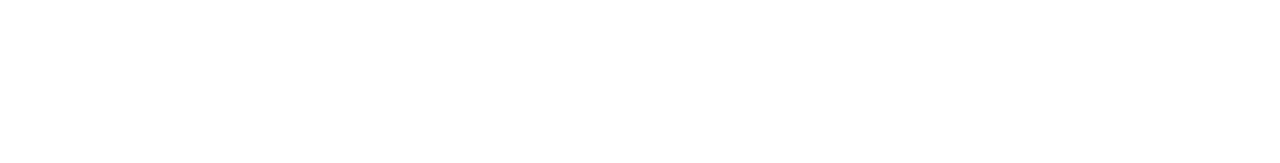
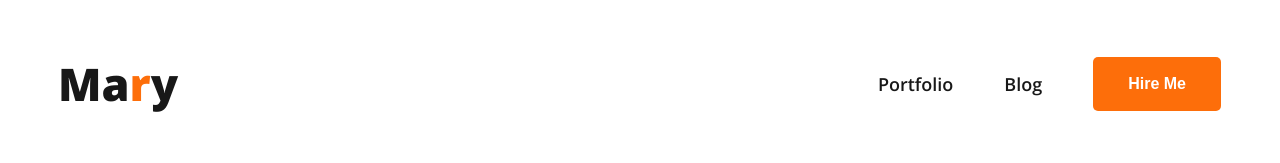
Before and after one commit to Asadul-Islam-Anik/web-developer-portfolio2, a plain HTML site: page index.html in a window 1280 px wide. Drawn offline with nearby package versions, Linux system fonts and the light colour scheme.

Commit message:
second commit

```diff
--- a/index.html
+++ b/index.html
@@ -4,10 +4,21 @@
     <meta charset="UTF-8">
     <meta name="viewport" content="width=device-width, initial-scale=1.0">
     <title>web developer</title>
+    <link rel="preconnect" href="https://fonts.googleapis.com">
+<link rel="preconnect" href="https://fonts.gstatic.com" crossorigin>
+<link href="https://fonts.googleapis.com/css2?family=Open+Sans:ital,wght@0,300..800;1,300..800&display=swap" rel="stylesheet">
+    <link rel="stylesheet" href="styles/blog.css">
 </head>
 <body>
     <header>
-
+        <nav>
+            <h3 class="nav-title">Ma<span class="text-primary">r</span>y</h3>
+            <ul>
+                <li><a href="">Portfolio</a></li>
+                <li><a href="">Blog</a></li>
+                <li><button class="primary-btn">Hire Me</button></li>
+            </ul>
+        </nav>
     </header>
     <main>
 
--- /dev/null
+++ b/styles/blog.css
@@ -0,0 +1,54 @@
+/* nav related styles */
+nav {
+    display: flex;
+    justify-content: space-between;
+    align-items: center;
+}
+nav h3{
+    margin-left: 50px;
+}
+
+.text-primary {
+    color: #FD6E0A;
+}
+
+body {
+    font-family: "Open Sans", serif;
+    font-optical-sizing: auto;
+}
+.nav-title {
+    color: var(--Dark-01, #181818);
+    /* font-family: "Open Sans"; */
+    font-size: 45px;
+    /* font-style: normal; */
+    font-weight: 800;
+    /* linse-height: normal; */
+}
+nav ul {
+    display: flex;
+    list-style: none;
+    align-items: center;
+}
+nav ul li {
+    margin-right: 51px;
+}
+nav ul li a {
+    color: var(--Dark-01, #181818);
+    font-size: 18px;
+    font-weight: 600;
+    text-decoration: none;
+}
+nav ul li a:hover {
+    color: var(--Primary-01, #FD6E0A);
+}
+.primary-btn {
+    background-color: var(--Primary-01, #FD6E0A);
+    border: none;
+    border-radius: 5px;
+    color: white;
+    font-size: 16px;
+    font-weight: 600;
+    padding: 18px 35px;
+    text-decoration: none;
+
+}
```
